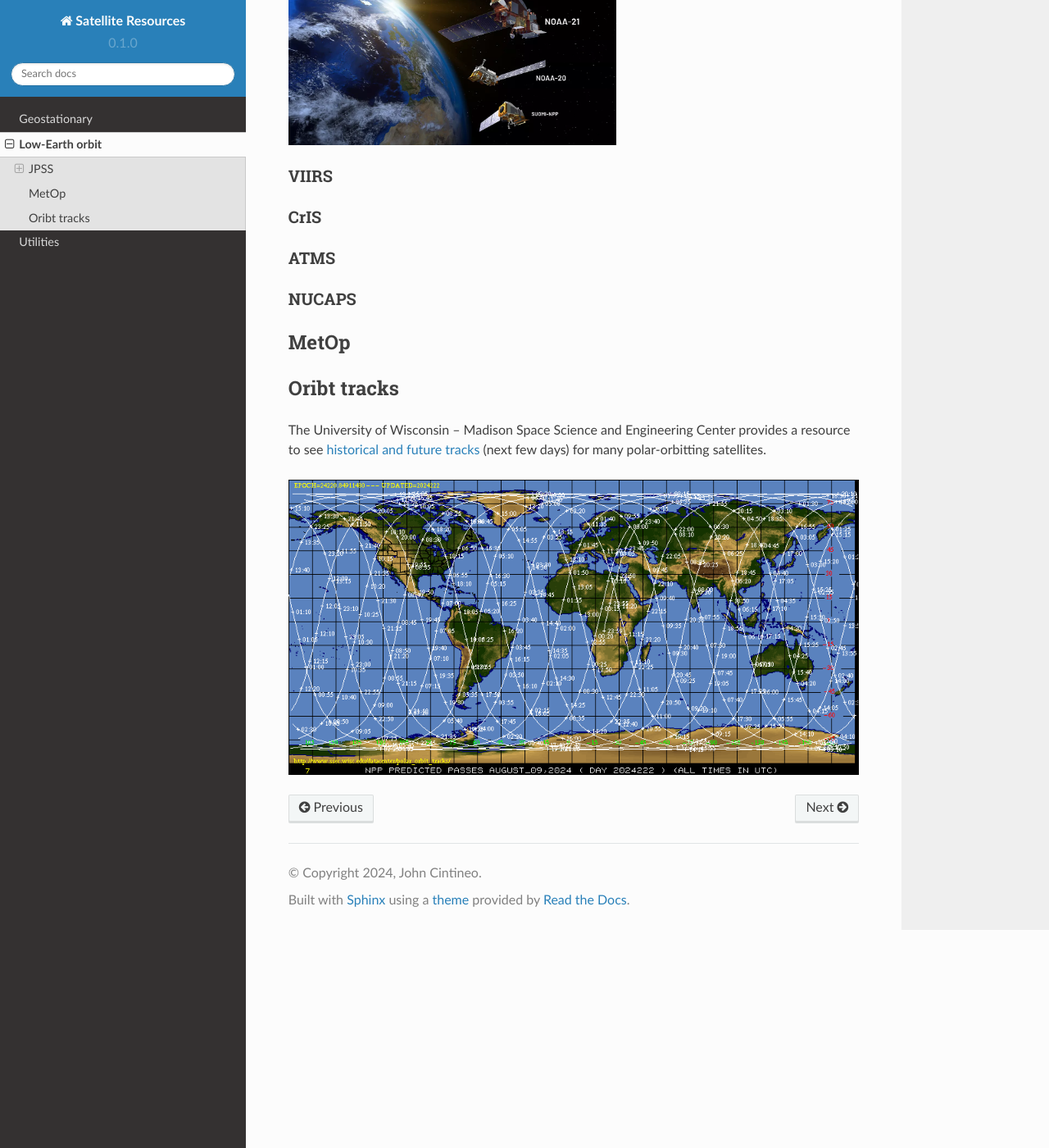
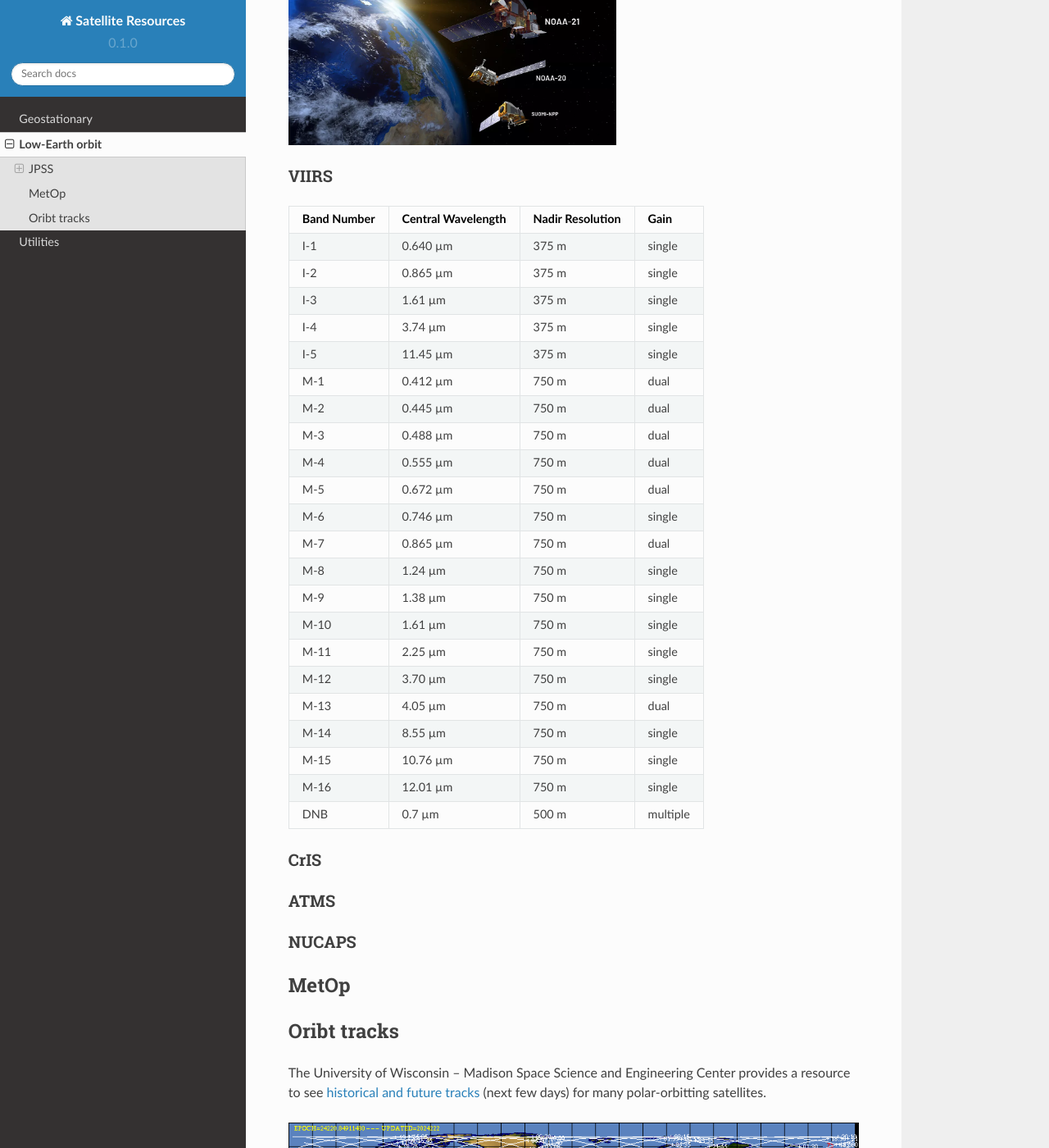
Before and after one commit to jlc248/satellite-resources, a Sphinx documentation site: the page built from docs/source/Low-Earth-orbit.rst, in a window 1280 px wide and 1400 px high, scrolled down 660 px. Shown: the whole window at 82% size. Built offline with Sphinx 7.4.7 and the Read the Docs theme 2.0.0, drawn with Linux system fonts in a browser that asks for light colours; pages that are not in the unit, such as notebooks, are missing from menus.

Commit message:
Update Low-Earth-orbit.rst

```diff
--- a/docs/source/Low-Earth-orbit.rst
+++ b/docs/source/Low-Earth-orbit.rst
@@ -21,6 +21,54 @@ Each satellite has a VIS/IR imager (VIIRS), an IR sounder (CrIS), a microwave so
 VIIRS
 ~~~~~
 
++-------------+---------------------+------------------+---------------+
+| Band Number |  Central Wavelength | Nadir Resolution | Gain          |
++=============+=====================+==================+===============+
+|    I-1      |   0.640 µm          |   375 m          | single        |
++-------------+---------------------+------------------+---------------+
+|    I-2      |   0.865 µm          |   375 m          | single        |
++-------------+---------------------+------------------+---------------+
+|    I-3      |   1.61 µm           |   375 m          | single        |
++-------------+---------------------+------------------+---------------+
+|    I-4      |   3.74 µm           |   375 m          | single        |
++-------------+---------------------+------------------+---------------+
+|    I-5      |   11.45 µm          |   375 m          | single        |
++-------------+---------------------+------------------+---------------+
+|    M-1      |   0.412 µm          |   750 m          | dual          |
++-------------+---------------------+------------------+---------------+
+|    M-2      |   0.445 µm          |   750 m          | dual          |
++-------------+---------------------+------------------+---------------+
+|    M-3      |   0.488 µm          |   750 m          | dual          |
++-------------+---------------------+------------------+---------------+
+|    M-4      |   0.555 µm          |   750 m          | dual          |
++-------------+---------------------+------------------+---------------+
+|    M-5      |   0.672 µm          |   750 m          | dual          |
++-------------+---------------------+------------------+---------------+
+|    M-6      |   0.746 µm          |   750 m          | single        |
++-------------+---------------------+------------------+---------------+
+|    M-7      |   0.865 µm          |   750 m          | dual          |
++-------------+---------------------+------------------+---------------+
+|    M-8      |   1.24 µm           |   750 m          | single        |
++-------------+---------------------+------------------+---------------+
+|    M-9      |   1.38 µm           |   750 m          | single        |
++-------------+---------------------+------------------+---------------+
+|    M-10     |   1.61 µm           |   750 m          | single        |
++-------------+---------------------+------------------+---------------+
+|    M-11     |   2.25 µm           |   750 m          | single        |
++-------------+---------------------+------------------+---------------+
+|    M-12     |   3.70 µm           |   750 m          | single        |
++-------------+---------------------+------------------+---------------+
+|    M-13     |   4.05 µm           |   750 m          | dual          |
++-------------+---------------------+------------------+---------------+
+|    M-14     |   8.55 µm           |   750 m          | single        |
++-------------+---------------------+------------------+---------------+
+|    M-15     |   10.76 µm          |   750 m          | single        |
++-------------+---------------------+------------------+---------------+
+|    M-16     |   12.01 µm          |   750 m          | single        |
++-------------+---------------------+------------------+---------------+
+|    DNB      |   0.7 µm            |   500 m          | multiple      |
++-------------+---------------------+------------------+---------------+
+
 CrIS
 ~~~~
 
```
